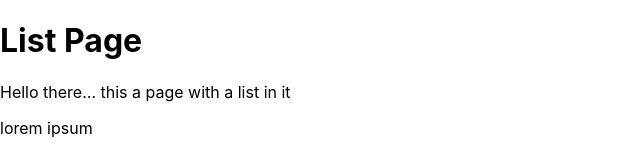
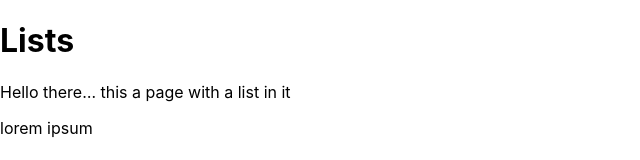
Before and after one commit to The-Awkward-Customer/Petes_Portfolio, a Next.js app: page /Lists in a window 1280 px wide. Shown: the top 160 px of the page, without its empty margins (0-640 px from the left). Built offline with nearby package versions, Linux system fonts and the light colour scheme.

Commit message:
Amded Casing

```diff
--- a/pages/Lists/index.js
+++ b/pages/Lists/index.js
@@ -1,11 +1,11 @@
-const Lists = () => {
+const lists = () => {
     return (
         <div>
-        <h1>List Page</h1>
+        <h1>Lists</h1>
         <p>Hello there… this a page with a list in it</p>
         <p>lorem ipsum</p>
         </div>
     );
 }
 
-export default Lists;
+export default lists;
--- a/pages/Lists/page.js
+++ b/pages/Lists/page.js
@@ -1,4 +1,4 @@
-const Page = () => {
+const page = () => {
     return (
     <div>
         <h1>test page</h1>
@@ -8,4 +8,4 @@ const Page = () => {
         );
 }
 
-export default Page;
+export default page;
```
